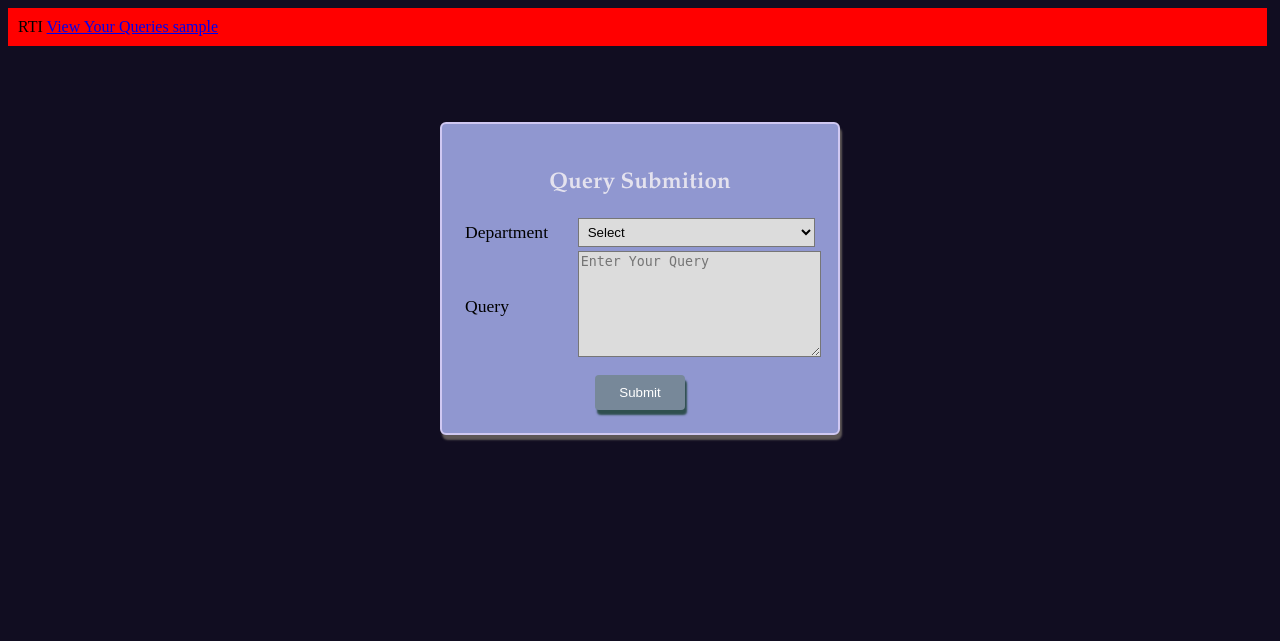
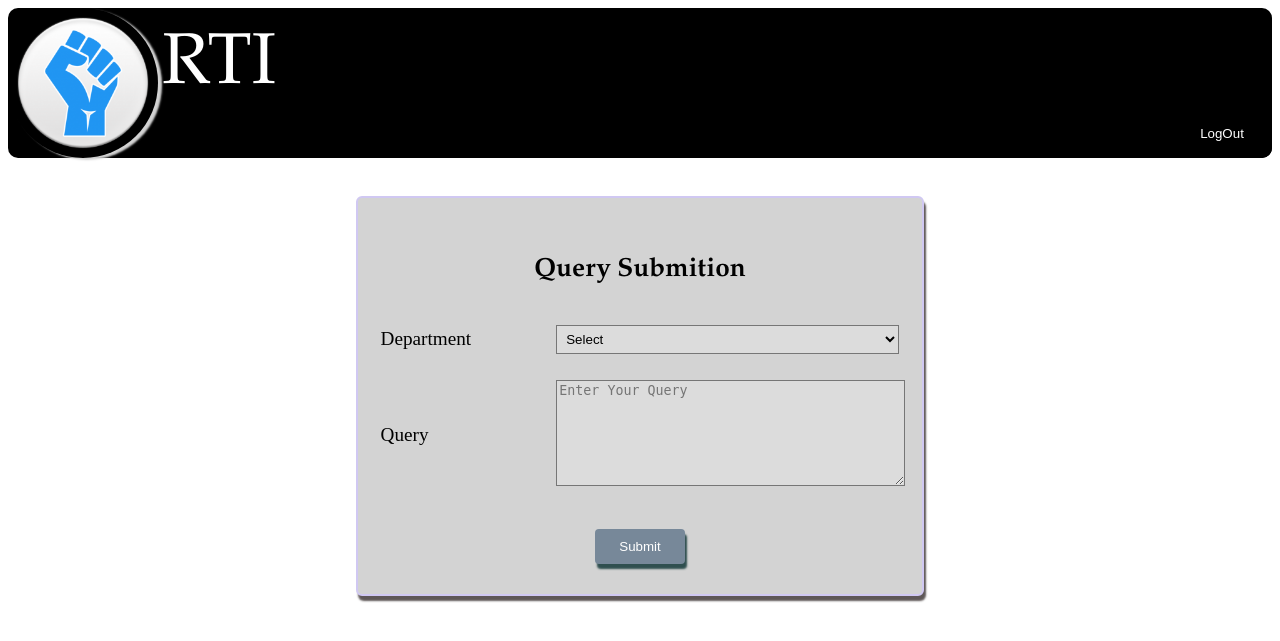
Before and after one commit to averma-zod/RTI, a PHP site: page /Add.php in a window 1280 px wide. Shown: the top 641 px of the page. Run offline with PHP 8.4, Linux system fonts and the light colour scheme; the visitor is signed in with stand-in values (Sample User, id 1).

Commit message:
Add change

```diff
--- a/Addstyle.css
+++ b/Addstyle.css
@@ -1,7 +1,7 @@
 .table{
-	background-color: 	#9097D0;
+	background-color: 	lightgrey;
 	border: 2px solid #D0C8F2;
-	margin-top: 6%;
+	margin-top: 3%;
 	padding: 20px;
 	box-shadow: 2px 5px 2px #5E5757;
 	border-radius: 6px;
@@ -41,3 +41,20 @@
 	padding: 5px;
 	width: 100%;
 }
+.logout{
+	margin-top: 100px;
+	float: right;
+	height: 50px;
+	width: 100px;
+	border:none;
+	background-color: black;
+	color:white;
+	border-radius: 10px;
+}
+.logout:hover{
+
+	background-color: white;
+	color:black;
+	box-shadow: 5px 4px 5px lightgrey;
+	transition: all .1s linear;
+}
--- a/add.php
+++ b/add.php
@@ -6,31 +6,39 @@
 	<meta name="viewport" content="width=device-width, initial-scale=1">
 	<link rel="stylesheet" type="text/css" href="Addstyle.css">
 </head>
-<body style="background-color:#110D21">
+<body style="background-color:white">
  <form method="POST" action="Add.php">
-  <div>
-		<div class="header">
-	      RTI
-	      <a href="viewall.php">
-	      	View Your Queries
-	      	<?php echo $_SESSION['Username']; ?>
-	      </a>
+	<div>
+
+
+		<div style=" width: all;background-color: black; height: 150px; border-radius: 10px ;background-image: linear-gradient(to right,black)">
+
+	      <button class="logout" name="logout">LogOut</button>
+
+			<img align="middle" style=" box-shadow: 4px 2px 2px lightgrey; border-radius: 50%; margin-left:0%; width: 150px;height: 150px" src="RTI.png">
+			<font  style=" font-size:4.5em; font-family: garamond; color:white">RTI</font>
+
+
+
   		</div>
-	 <table align="center" class="table" width="400" height="200">
+
+
+
+	 <table align="center" class="table" width="45%" height="400px">
 			<tr>
 				<th></th><th></th>
 			</tr>
 		    <tr>
 				<td align="center" colspan="2">
 					<h3>
-						<font style="font-size: 1.2em; font-family: garamond; color:#E4E2EE">
+						<font style="font-size: 1.4em; font-family: garamond; color:Black">
 						Query Submition
 						</font>
 					</h3>
 				</td>
 			</tr>
 			<tr>
-				<td style="font-family: bookman;font-size: 1.1em">Department</td>
+				<td style="font-family: bookman;font-size: 1.2em">Department</td>
 				<td>
 					<select class="select" style="background-color: #DCDCDC" name="Department" required>
 						<option hidden="">Select</option>
@@ -41,7 +49,7 @@
 				</td>
 			</tr>
 			<tr>
-				<td style="font-family: bookman;font-size: 1.1em">Query</td><td><textarea class="text" name="text" placeholder="Enter Your Query" required></textarea></td>
+				<td style="font-family: bookman;font-size: 1.2em">Query</td><td><textarea class="text" name="text" placeholder="Enter Your Query" required></textarea></td>
 			</tr>
 			<tr>
 				<td align="center" colspan="2"><button class="button" name="Submit">Submit</button></td>
```
Also changed, not shown: RTI.png (added).
